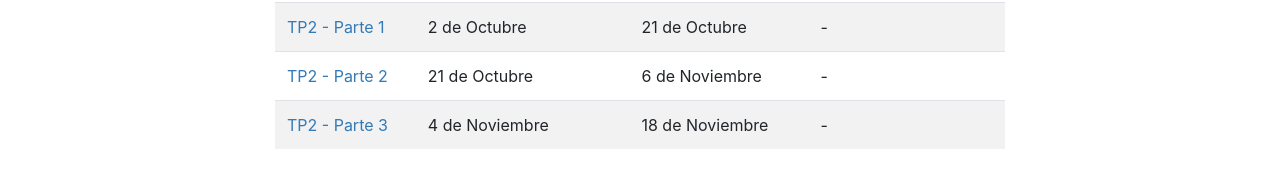
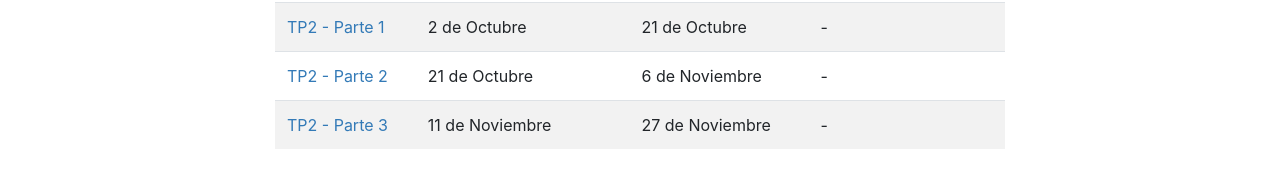
Before and after one commit to intro-tb022/intro, a Jekyll site: the page built from tps.md, in a window 1280 px wide. Shown: the part 283-471 px from the top of the page. Built offline with Jekyll 4.4.1, drawn with Linux system fonts in a browser that asks for light colours; nearby versions of some CDN libraries; our own code applies the rules of GitHub Pages for plain Markdown files.

Commit message:
Fix dates on tps

```diff
--- a/_data/trabajos.yml
+++ b/_data/trabajos.yml
@@ -21,7 +21,7 @@ TP2-2:
 
 TP2-3:
   id: TP2 - Parte 3
-  publicacion: 2024-11-04
-  1ra_entrega: 2024-11-18
+  publicacion: 2024-11-11
+  1ra_entrega: 2024-11-27
   2da_entrega:
   enunciado_link: /tps/2024_c2/tp2-3
```
